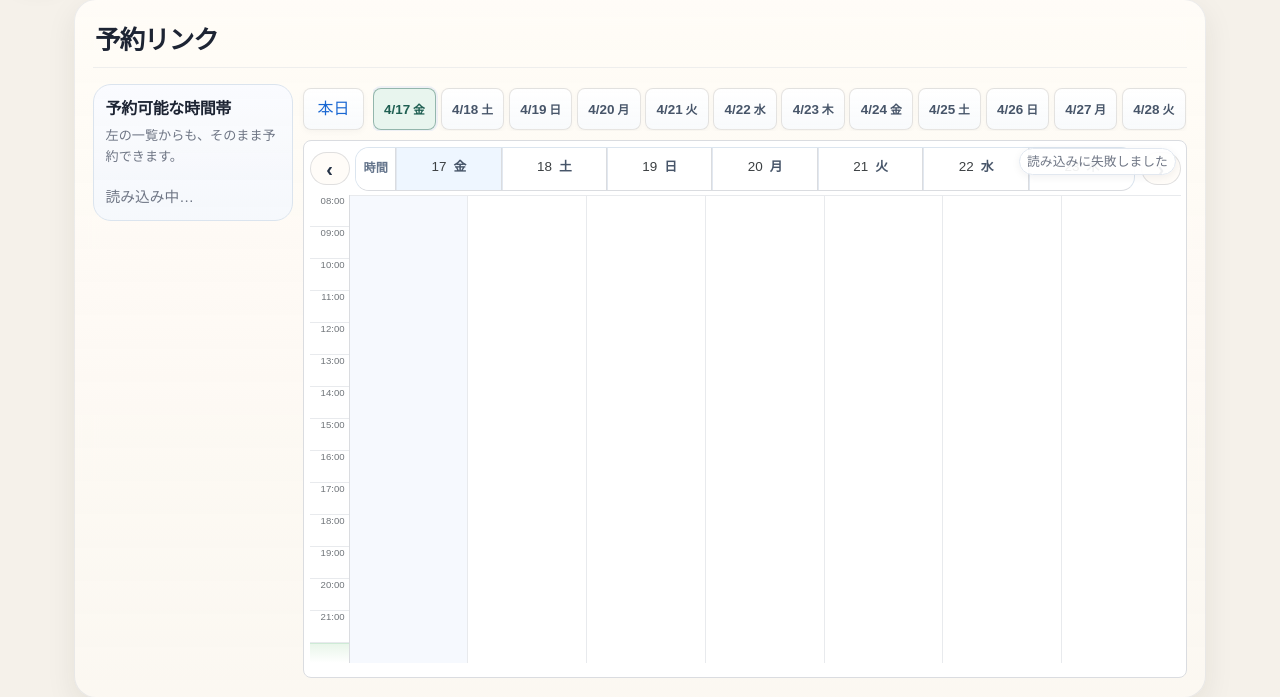
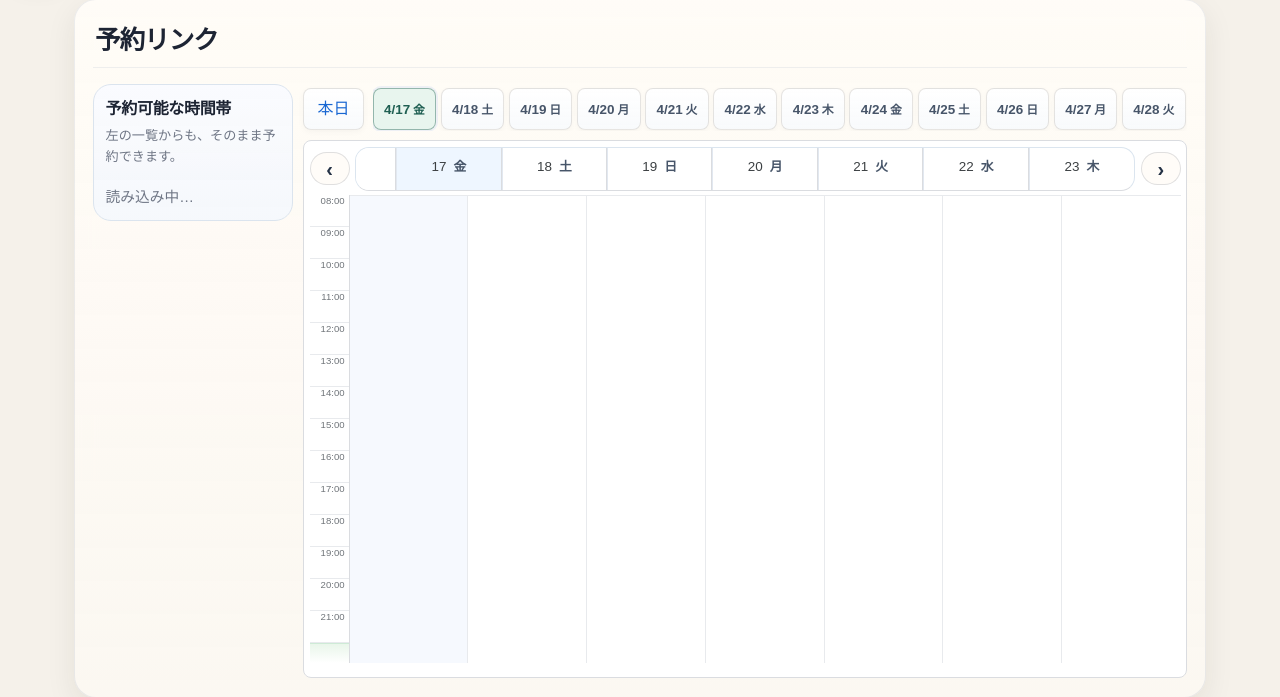
Before and after one commit to stezuka-lab/booking-app, a FastAPI app: page /app/booking/1 in a window 1280 px wide. Shown: the part 87-784 px from the top of the page. Run offline with FastAPI, Linux system fonts and the light colour scheme.

Commit message:
Simplify booking grid header visuals

```diff
--- a/app/web/static/app.css
+++ b/app/web/static/app.css
@@ -1127,9 +1127,7 @@ code {
   display: flex;
   align-items: center;
   justify-content: center;
-  font-size: 0.76rem;
-  font-weight: 700;
-  color: #64748b;
+  color: transparent;
 }
 
 .booking-grid-date-btn {
@@ -1142,10 +1140,6 @@ code {
   padding: 0.38rem 0.2rem;
   text-align: center;
   cursor: default;
-}
-
-.booking-grid-date-btn:hover {
-  background: rgba(241, 245, 249, 0.8);
 }
 
 .booking-grid-date-btn.is-today {
--- a/app/web/templates/booking.html
+++ b/app/web/templates/booking.html
@@ -33,7 +33,7 @@
           </div>
         </div>
         <div class="gcal-wrap booking-cal-wrap" id="booking-cal-wrap">
-          <p id="slots-loading" class="loading-text booking-cal-loading">読み込み中…</p>
+          <p id="slots-loading" class="loading-text booking-cal-loading" hidden></p>
           <div class="cal-grid gcal-grid" id="booking-cal-grid" hidden></div>
         </div>
       </div>
@@ -662,7 +662,7 @@
 
     const headW = document.createElement('div');
     headW.className = 'gcal-head gcal-head-week booking-grid-date-row';
-    headW.innerHTML = '<div class="gcal-corner booking-grid-corner">時間</div>';
+    headW.innerHTML = '<div class="gcal-corner booking-grid-corner" aria-hidden="true"></div>';
     const headCells = [];
     for (let i = 0; i < 7; i++) {
       const c = document.createElement('div');
@@ -972,9 +972,8 @@
     const loading = document.getElementById('slots-loading');
     const grid = document.getElementById('booking-cal-grid');
     const empty = document.getElementById('slots-empty');
-    loading.hidden = false;
+    loading.hidden = true;
     empty.hidden = true;
-    loading.textContent = '読み込み中…';
     renderLoadingCalendarFrame();
 
     if (linkDisabled) {
@@ -1022,8 +1021,8 @@
       rawText = await response.text();
     } catch (e) {
       if (e && e.name === 'AbortError') return;
-      loading.hidden = false;
-      loading.textContent = '読み込みに失敗しました。時間をおいて再度お試しください。';
+      const pageMsg = document.getElementById('page-msg');
+      if (pageMsg) pageMsg.textContent = '読み込みに失敗しました。時間をおいて再度お試しください。';
       grid.hidden = true;
       empty.hidden = true;
       return;
@@ -1036,7 +1035,6 @@
       payload = {};
     }
     if (!response.ok) {
-      loading.hidden = false;
       let detail =
         (payload.detail && (typeof payload.detail === 'string' ? payload.detail : JSON.stringify(payload.detail))) || '';
       if (!detail && rawText && rawText.length < 300) {
@@ -1046,8 +1044,11 @@
         setLinkDisabledState(detail || '現在この予約リンクは予約を受け付けていません。');
         return;
       }
-      loading.textContent =
-        (detail || '空き時間の取得に失敗しました。') + (response.status ? ' (HTTP ' + response.status + ')' : '');
+      const pageMsg = document.getElementById('page-msg');
+      if (pageMsg) {
+        pageMsg.textContent =
+          (detail || '空き時間の取得に失敗しました。') + (response.status ? ' (HTTP ' + response.status + ')' : '');
+      }
       grid.hidden = true;
       empty.hidden = true;
       return;
@@ -1182,7 +1183,6 @@
     })
     .catch(function (e) {
     document.getElementById('page-msg').textContent = String(e);
-    document.getElementById('slots-loading').textContent = '読み込みに失敗しました';
   });
 })();
 </script>
```
